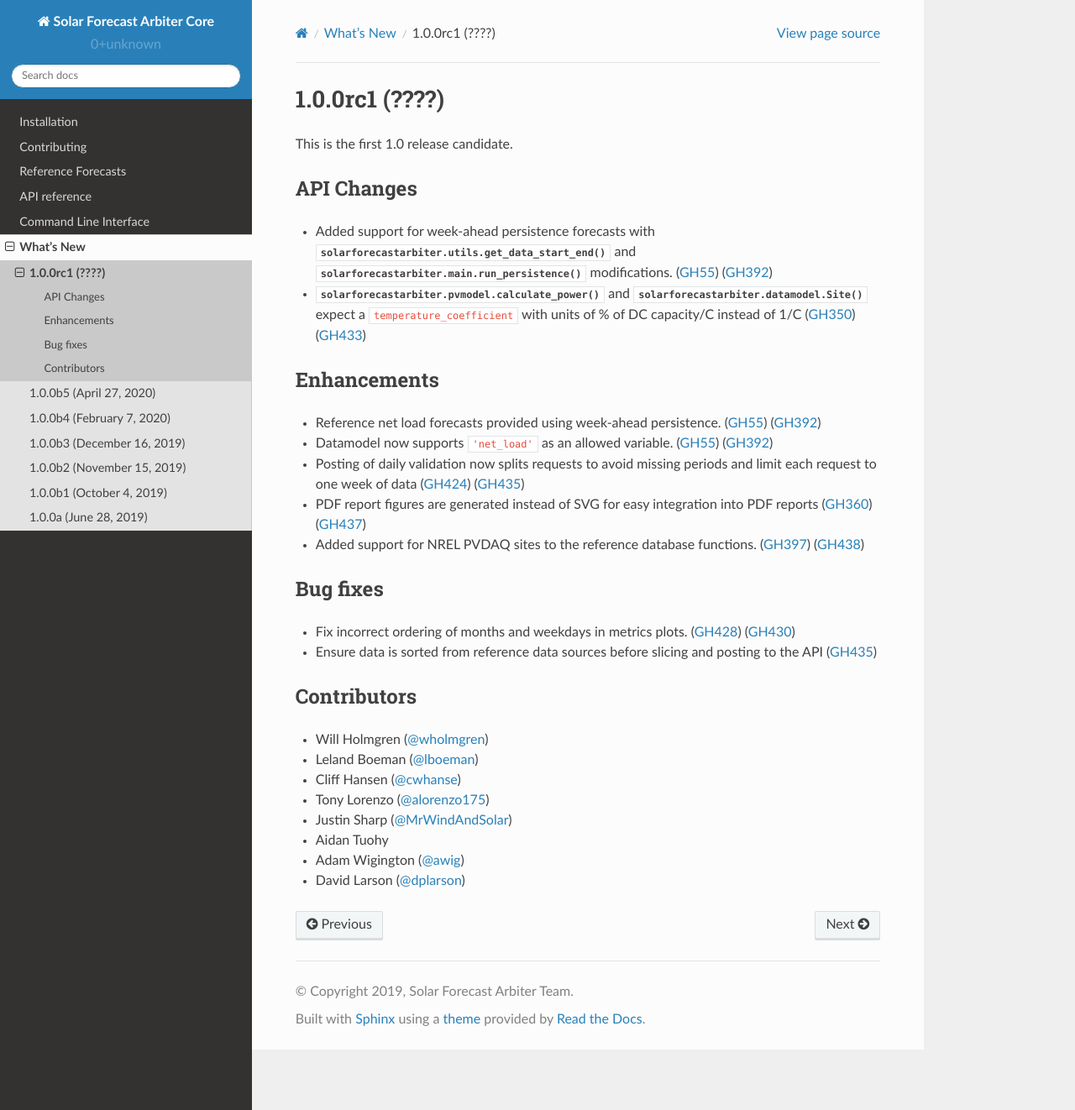
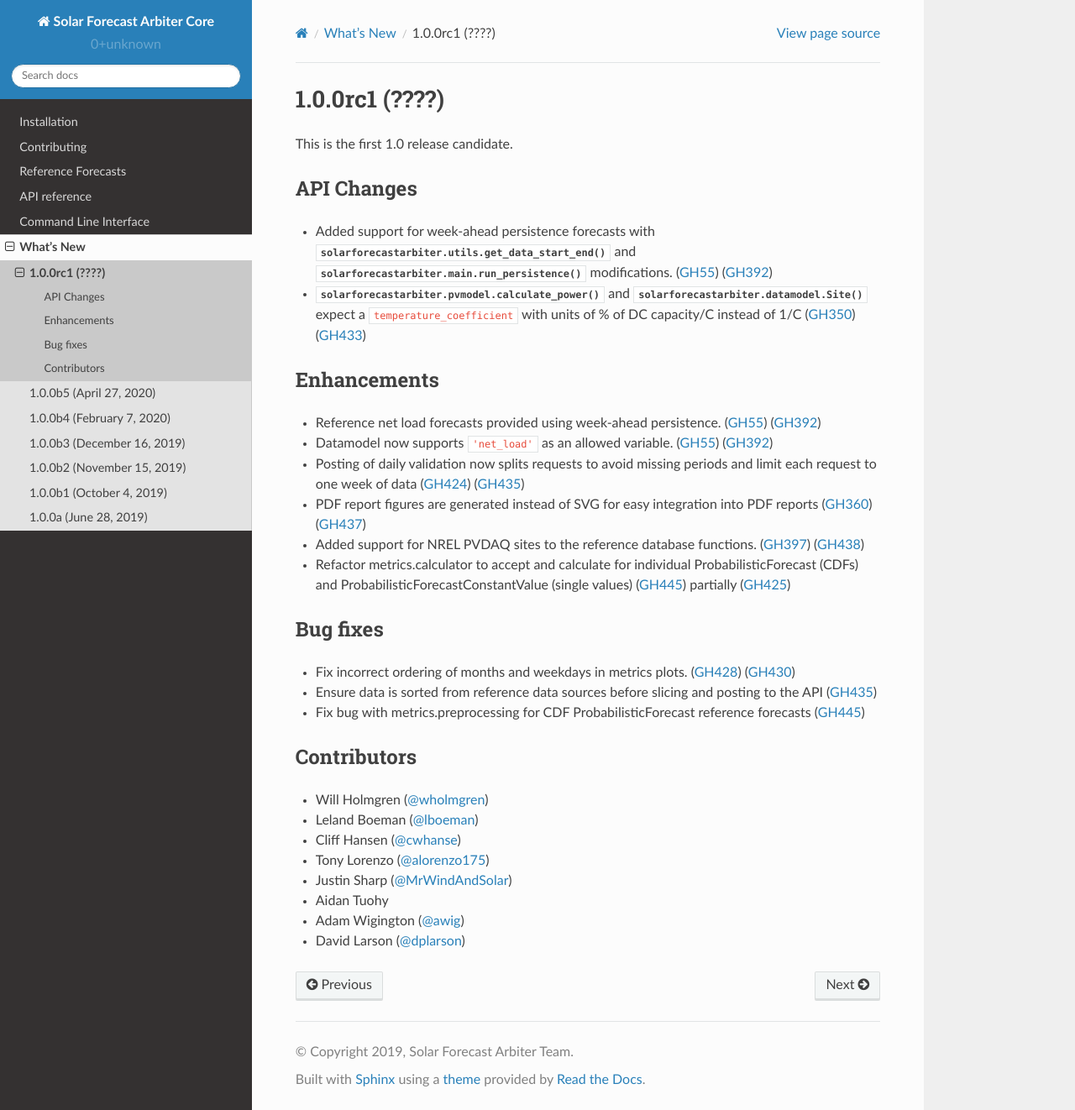
Before and after one commit to SolarArbiter/solarforecastarbiter-core, a Sphinx documentation site: the page built from docs/source/whatsnew/1.0.0rc1.rst, in a window 1280 px wide and 1322 px high. Shown: the whole window at 84% size. Built offline with Sphinx 7.4.7 and the Read the Docs theme 2.0.0, drawn with Linux system fonts in a browser that asks for light colours.

Commit message:
Updated whatsnew with metrics.calculator probabilistic forecast refactoring

```diff
--- a/docs/source/whatsnew/1.0.0rc1.rst
+++ b/docs/source/whatsnew/1.0.0rc1.rst
@@ -25,6 +25,7 @@
   reports (:issue:`360`) (:pull:`437`)
 * Added support for NREL PVDAQ sites to the reference database functions.
   (:issue:`397`) (:pull:`438`)
+* Refactor metrics.calculator to accept and calculate for individual ProbabilisticForecast (CDFs) and ProbabilisticForecastConstantValue (single values) (:pull:`445`) partially (:issue:`425`)
 
 Bug fixes
 ~~~~~~~~~
@@ -32,6 +33,7 @@
   (:issue:`428`) (:pull:`430`)
 * Ensure data is sorted from reference data sources before slicing and
   posting to the API (:pull:`435`)
+* Fix bug with metrics.preprocessing for CDF ProbabilisticForecast reference forecasts (:pull:`445`)
 
 
 Contributors
```
